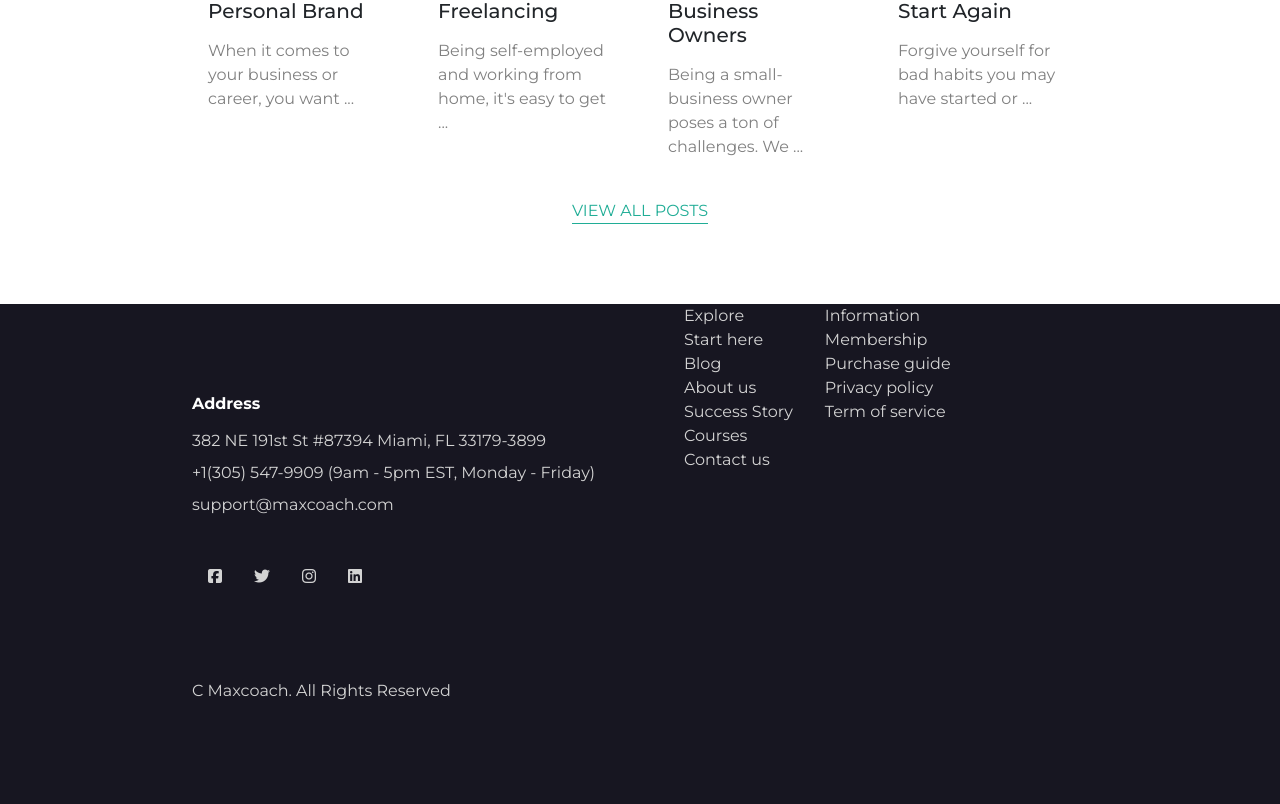
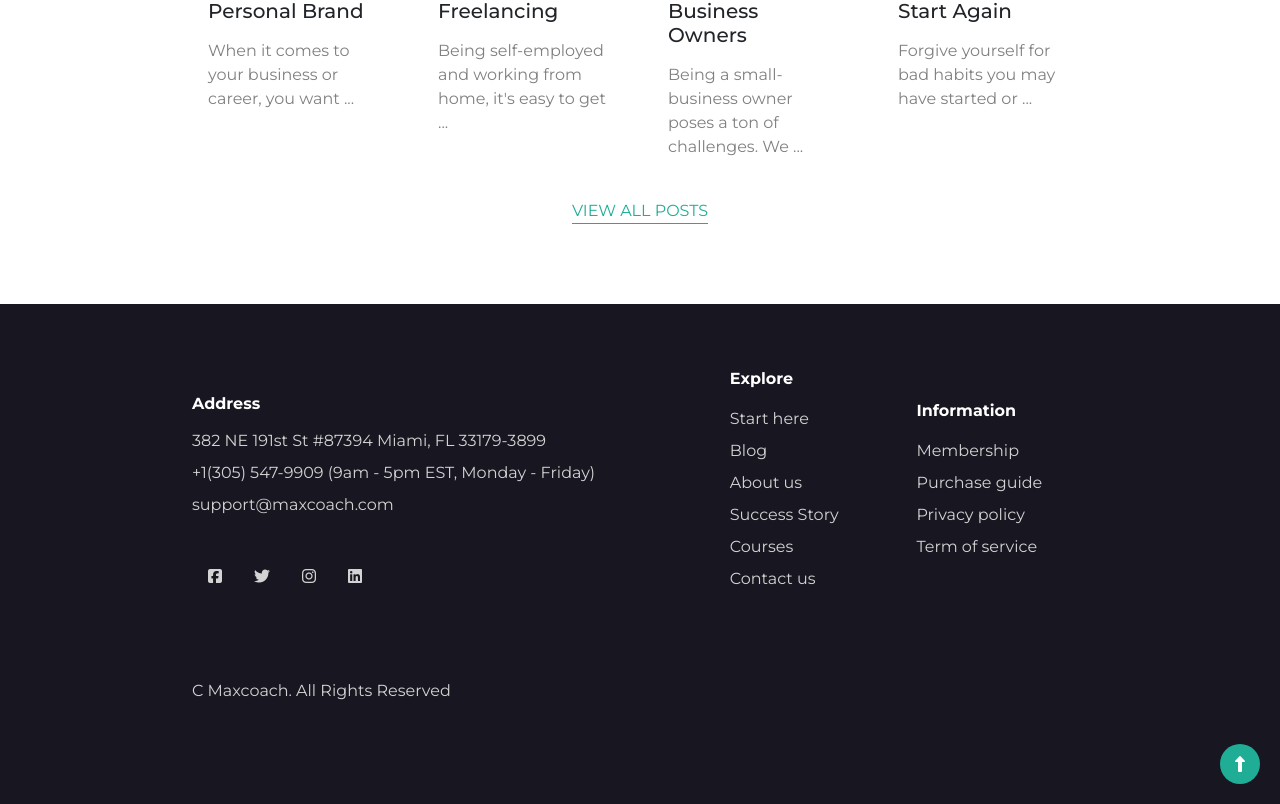
Before and after one commit to GRND0/proj-html-vuejs, a Vue app: page / in a window 1280 px wide. Shown: the part 4266-5070 px from the top of the page. Built offline with nearby package versions, Linux system fonts and the light colour scheme.

Commit message:
corretto aspetto footer, aggiunto pulsante tondo

```diff
--- a/src/components/CustomFooter.vue
+++ b/src/components/CustomFooter.vue
@@ -1,6 +1,6 @@
 <template>
   <div>
-    <div class="container-fluid-footer position relative">
+    <div class="container-fluid-footer">
       <div class="wrapper-footer">
         <div class="row h-75 my-auto">
           <div class="col d-flex flex-column justify-content-center ">
@@ -14,34 +14,28 @@
             <span class="mb-5">
               support@maxcoach.com
             </span>
-            <div >
+            <div>
               <i class="fab fa-facebook-square"></i>
               <i class="fab fa-twitter"></i>
               <i class="fab fa-instagram"></i>
               <i class="fab fa-linkedin"></i>
             </div>
           </div>
-          <div class="col d-flex">
-            <ul>Explore
-              <li v-for="(item, index) in items" :key="index" >{{item.tag}} </li>
-              <!-- <li>Blog</li>
-              <li>About us</li>
-              <li>Success story</li>
-              <li>Courses</li>
-              <li>Contact us</li>-->
+          <div class="col d-flex justify-content-evenly align-items-center">
+            <ul class="d-flex flex-column flex-wrap"><p class="text-white fw-bolder ">Explore</p>
+              <li class="mb-2" v-for="(item, index) in items" :key="index">{{ item.tag }} </li>
             </ul>
-            <ul>Information
-              <li v-for="(item, index) in itemsD" :key="index" >{{item.tag}}</li>
-              <!-- <li>Purchase guide</li>
-              <li>Privacy policy</li>
-              <li>Terms of service</li>-->
+            <ul> <p class="text-white fw-bolder">Information</p>
+              <li class="mb-2" v-for="(item, index) in itemsD" :key="index">{{ item.tag }}</li>
             </ul>
           </div>
         </div>
         <span>C Maxcoach. All Rights Reserved</span>
       </div>
-      <div class="tondo-freccia">
-
+      <div class="position-relative">
+        <div class="tondo-freccia rounded-circle d-flex flex-column justify-content-center align-items-center">
+          <i class="fas fa-long-arrow-alt-up text-white"></i>
+        </div>
       </div>
     </div>
   </div>
@@ -50,7 +44,7 @@
 <script>
 export default {
   name: "CustomFooter",
-    props: {
+  props: {
     items: Array,
     itemsD: Array,
   },
@@ -59,6 +53,16 @@ export default {
 
 <style lang="scss">
 @import "../style/common.scss";
+
+.tondo-freccia {
+  background-color: #20ad96;
+  width: 40px;
+  height: 40px;
+  position: absolute;
+  bottom: 20px;
+  right: 20px;
+
+}
 
 .container-fluid-footer {
 
```
